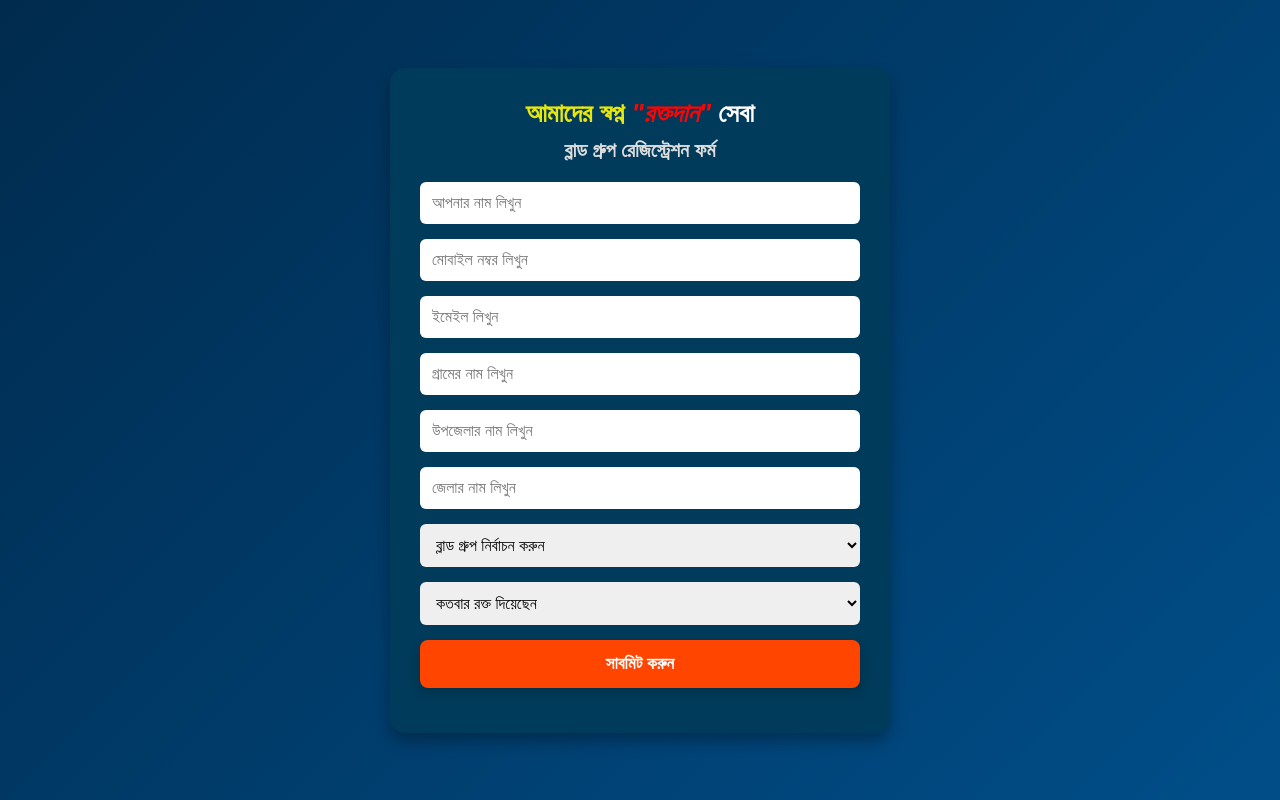
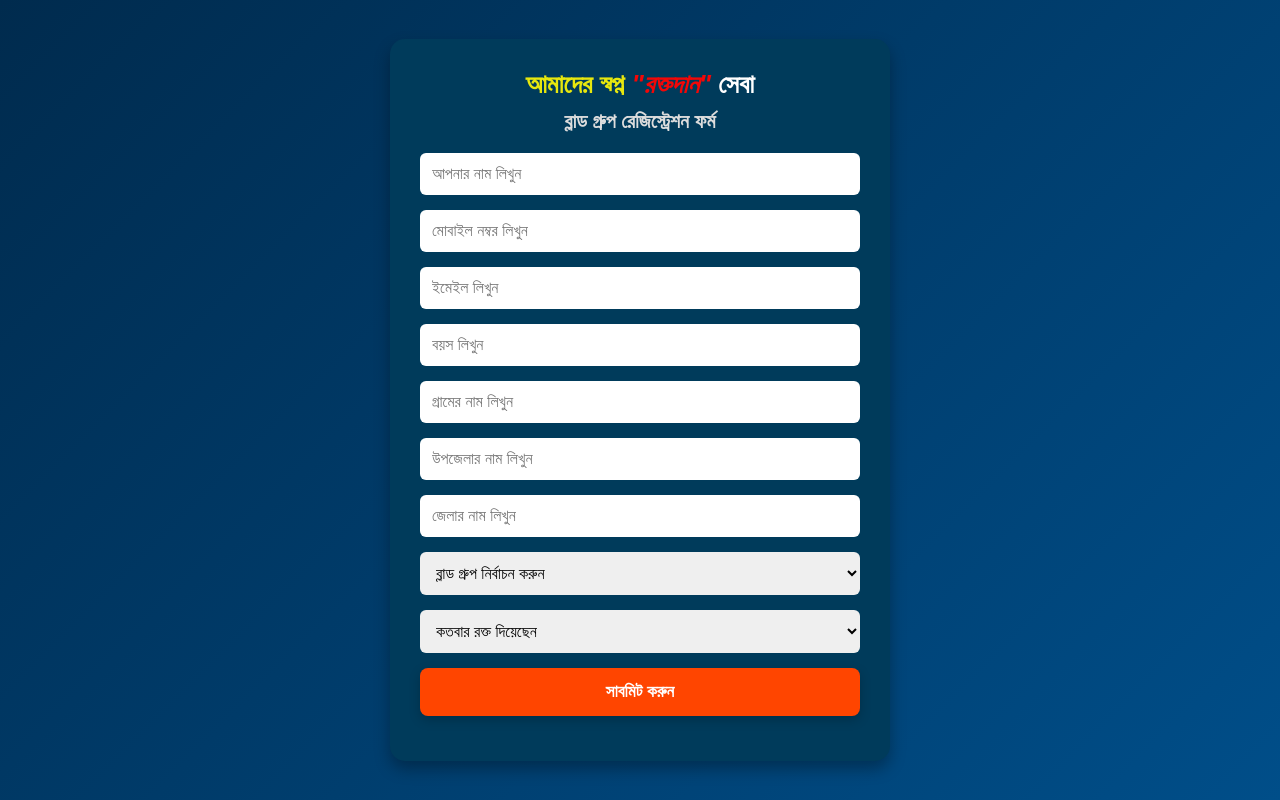
Before and after one commit to mydream-blooddonation/bloodGroup, a plain HTML site: page index.html in a window 1280 px wide. Drawn offline with Linux system fonts and the light colour scheme.

Commit message:
Update index.html
Add age

```diff
--- a/index.html
+++ b/index.html
@@ -124,6 +124,7 @@
       <input type="text" name="Name" placeholder="আপনার নাম লিখুন" required>
       <input type="tel" name="Number" placeholder="মোবাইল নম্বর লিখুন" pattern="01[0-9]{9}" maxlength="11" minlength="11" required>
       <input type="email" name="Email" placeholder="ইমেইল লিখুন" required>
+      <input type="number" id="age" name="Age" placeholder="বয়স লিখুন" min="16" max="65" required>
 
       <!-- নতুন যোগ করা ফিল্ডগুলো -->
       <input type="text" name="Village" placeholder="গ্রামের নাম লিখুন" required>
```
